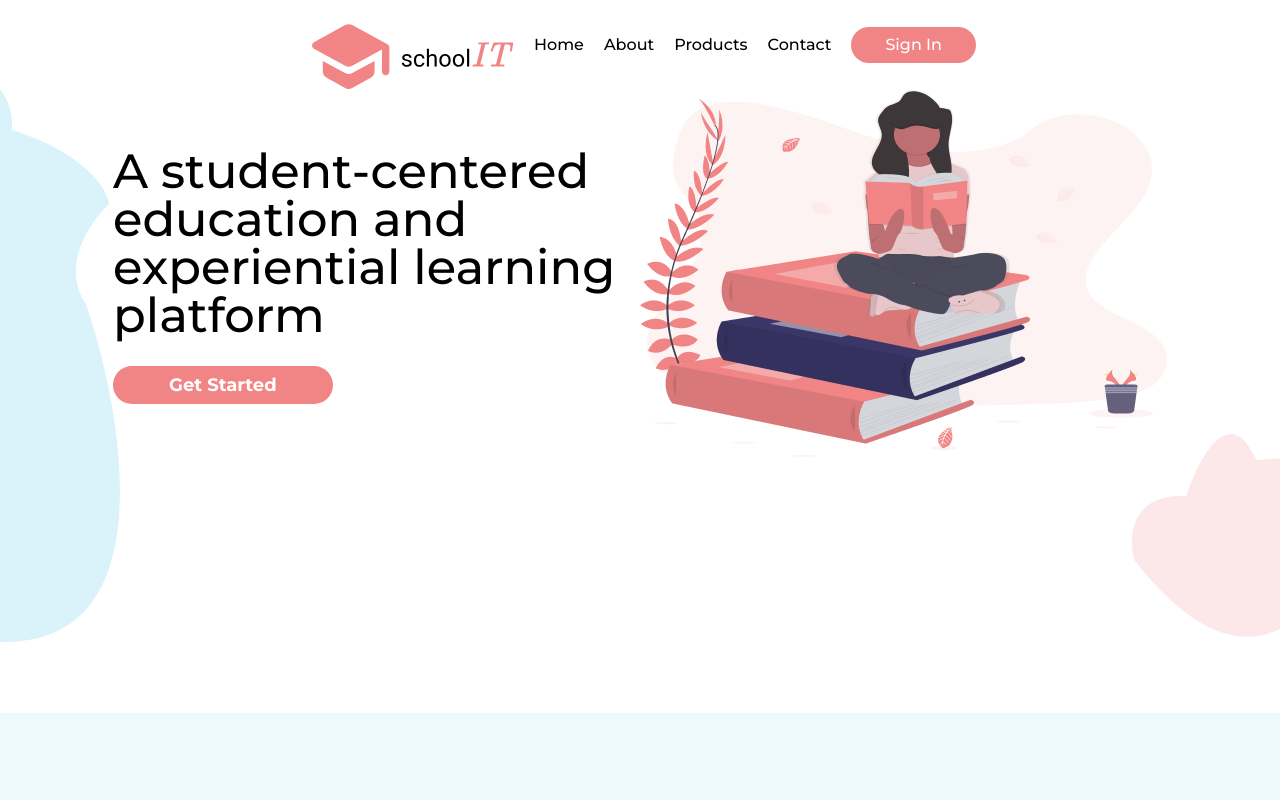
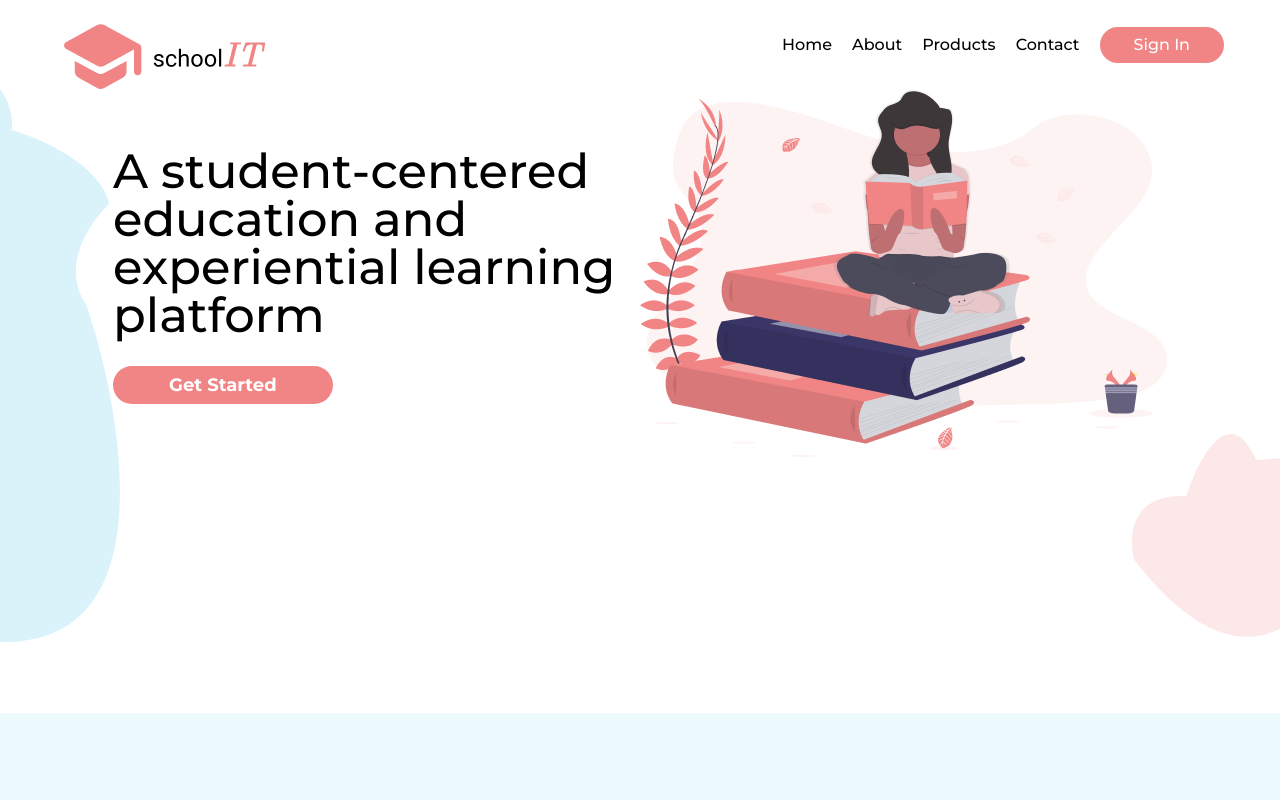
Before and after one commit to code-simple/School-IT, a Next.js app: page / in a window 1280 px wide. Shown: the top 800 px of the page. Built offline with nearby package versions, Linux system fonts and the light colour scheme.

Commit message:
home navbar centered

```diff
--- a/src/contents/home/Navbar_Home.jsx
+++ b/src/contents/home/Navbar_Home.jsx
@@ -11,7 +11,7 @@ const Nav = () => {
   const [menuClosed, setMenuClosed] = useState(true);
   return (
     <Container>
-      <div className="flex justify-center flex-col md:flex-row">
+      <div className="flex justify-between flex-col md:flex-row">
         <div className="pl-16 pt-6">
           <Logo_svg />
         </div>
```
